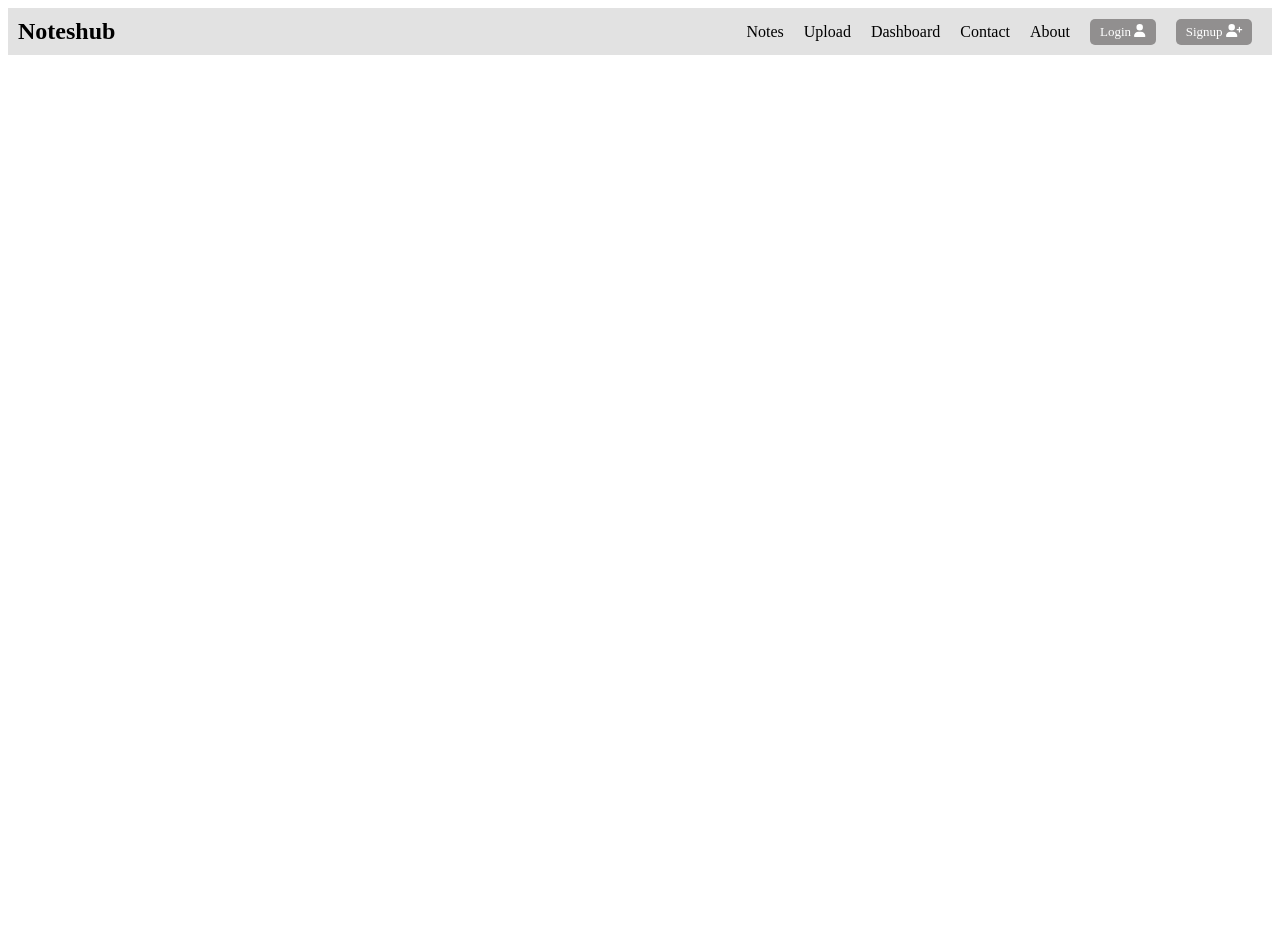
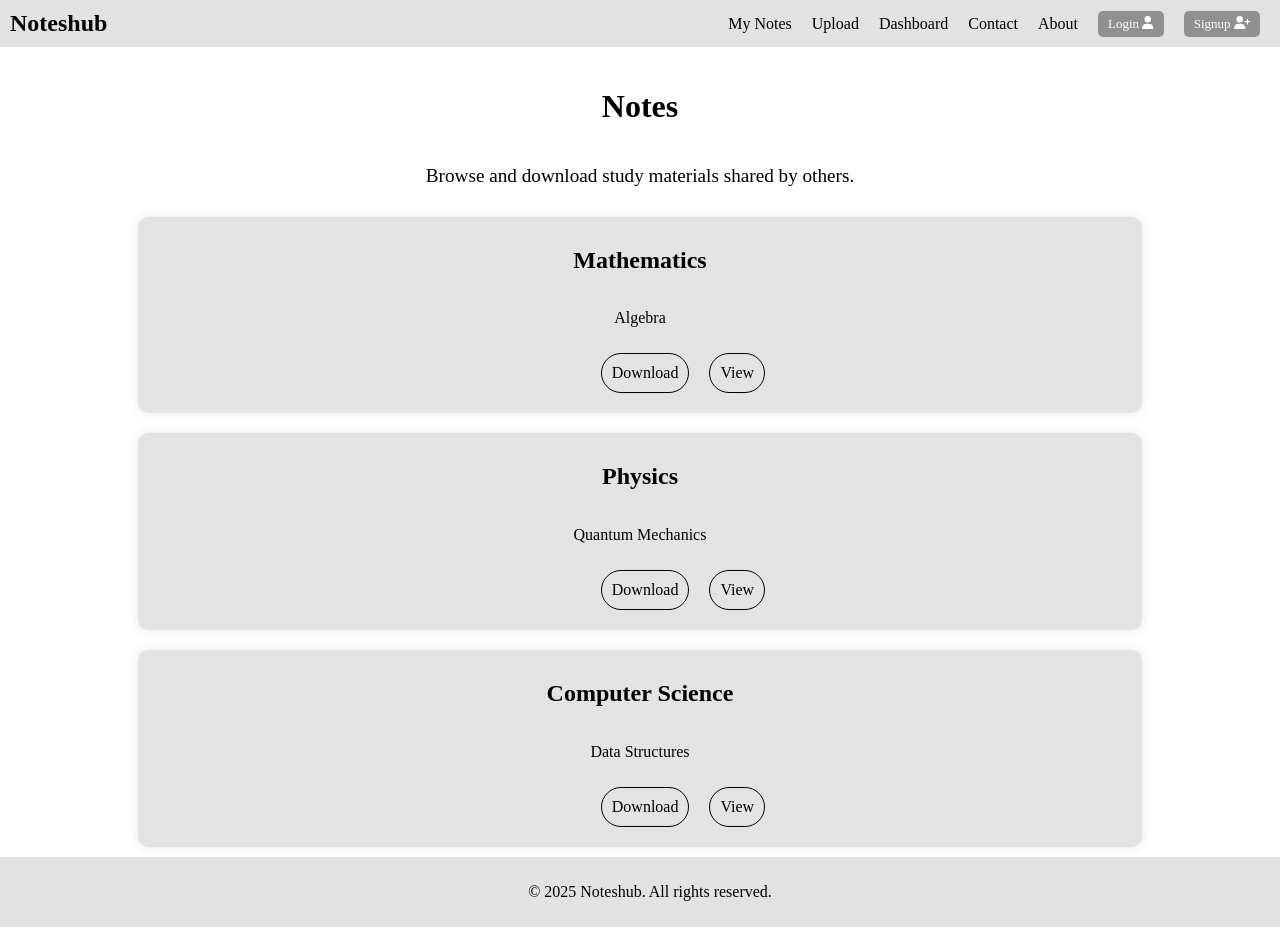
Before and after one commit to parth-kachhela/campus-Cloud, a React (Vite) app in the folder Frontend/: page /notes in a window 1280 px wide. Before the commit the page ends 800 px from the top, so only its background shows below. Built offline with nearby package versions, Linux system fonts and the light colour scheme.

Commit message:
notes add

```diff
--- a/Frontend/src/App.jsx
+++ b/Frontend/src/App.jsx
@@ -1,9 +1,9 @@
 import React from "react";
 import { BrowserRouter as Router, Routes, Route } from "react-router-dom";
 import Navbar from "./Components/Navbar/Navbar.jsx";
-// import Footer from "./components/Footer";
+import Footer from "./Components/Footer/Footer.jsx";
 import Home from "./Pages/home";
-// import Notes from "./pages/Notes";
+import Notes from "./Pages/Notes.jsx";
 // import Upload from "./pages/Upload";
 // import Dashboard from "./pages/Dashboard";
 // import Contact from "./pages/Contact";
@@ -13,15 +13,17 @@ function App() {
   return (
     <Router>
       <Navbar />
+      <main>
         <Routes>
           <Route path="/" element={<Home />} />
-        {/* <Route path="/notes" element={<Notes />} />
-        <Route path="/upload" element={<Upload />} />
+          <Route path="/notes" element={<Notes />} />
+          {/* <Route path="/upload" element={<Upload />} />
           <Route path="/dashboard" element={<Dashboard />} />
           <Route path="/contact" element={<Contact />} />
           <Route path="/about" element={<About />} /> */}
         </Routes>
-      {/* <Footer /> */}
+      </main>
+      <Footer />
     </Router>
   );
 }
--- a/Frontend/src/Components/Footer/Footer.css
+++ b/Frontend/src/Components/Footer/Footer.css
@@ -0,0 +1,20 @@
+.footer {
+  background-color: #e2e2e2;
+  color: black;
+  padding: 10px;
+  text-align: center;
+  width: 100%;
+  position: relative;
+  bottom: 0;
+}
+
+body {
+  display: flex;
+  flex-direction: column;
+  min-height: 100vh;
+  margin: 0;
+}
+
+main {
+  flex: 1;
+}
--- a/Frontend/src/Components/Footer/Footer.jsx
+++ b/Frontend/src/Components/Footer/Footer.jsx
@@ -0,0 +1,12 @@
+import React from "react";
+import "./Footer.css";
+
+const Footer = () => {
+  return (
+    <footer className="footer">
+      <p>&copy; 2025 Noteshub. All rights reserved.</p>
+    </footer>
+  );
+};
+
+export default Footer;
--- a/Frontend/src/Components/Navbar/Navbar.css
+++ b/Frontend/src/Components/Navbar/Navbar.css
@@ -5,6 +5,8 @@
   display: flex;
   justify-content: space-between;
   align-items: center;
+  position: sticky;
+  top: 0;
 }
 
 .logo {
--- a/Frontend/src/Components/Navbar/Navbar.jsx
+++ b/Frontend/src/Components/Navbar/Navbar.jsx
@@ -12,7 +12,7 @@ const Navbar = () => {
       </Link>
       <div className="nav-links">
         <Link to="/notes" className="links">
-          Notes
+          My Notes
         </Link>
         <Link to="/upload" className="links">
           Upload
--- /dev/null
+++ b/Frontend/src/Pages/Notes.css
@@ -0,0 +1,46 @@
+.note-container {
+  display: flex;
+  flex-direction: column;
+  align-items: center;
+  margin-top: 20px;
+}
+.note-container h1 {
+  font-size: 2rem;
+  margin-bottom: 20px;
+}
+.note-desc {
+  font-size: 1.2rem;
+  margin-bottom: 20px;
+}
+.note-card {
+  display: flex;
+  flex-direction: column;
+  align-items: center;
+  background-color: #e4e3e3;
+  border-radius: 10px;
+  padding: 10px;
+  margin: 10px;
+  box-shadow: 0 0 10px rgba(0, 0, 0, 0.1);
+  transition: all 0.3s;
+}
+.notes {
+  display: flex;
+  flex-direction: column;
+  justify-content: center;
+  width: 80%;
+}
+
+.note-card-btns {
+  display: flex;
+  justify-content: space-between;
+  width: 10%;
+}
+
+.note-card-btns a {
+  text-decoration: none;
+  color: black;
+  border: 1px solid black;
+  border-radius: 20px;
+  margin: 10px;
+  padding: 10px;
+}
--- /dev/null
+++ b/Frontend/src/Pages/Notes.jsx
@@ -0,0 +1,48 @@
+import React from "react";
+import "./Notes.css";
+
+const sampleNotes = [
+  { subject: "Mathematics", topic: "Algebra", file: "example.pdf" },
+  { subject: "Physics", topic: "Quantum Mechanics", file: "physics.pdf" },
+  { subject: "Computer Science", topic: "Data Structures", file: "cs.pdf" },
+];
+
+const NoteCard = ({ subject, topic, file }) => {
+  return (
+    <div className="note-card">
+      <h2>{subject}</h2>
+      <p>{topic}</p>
+      <div className="note-card-btns">
+        <a href={file} download>
+          Download
+        </a>
+        <a href={file} download>
+          View
+        </a>
+      </div>
+    </div>
+  );
+};
+
+const Notes = () => {
+  return (
+    <div className="note-container">
+      <h1 className="note-head">Notes</h1>
+      <p className="note-desc">
+        Browse and download study materials shared by others.
+      </p>
+      <div className="notes">
+        {sampleNotes.map((note, index) => (
+          <NoteCard
+            key={index}
+            subject={note.subject}
+            topic={note.topic}
+            file={note.file}
+          />
+        ))}
+      </div>
+    </div>
+  );
+};
+
+export default Notes;
```
Also changed, not shown: 1 other file (tests, documents, lock files or other folders). Lines whose indentation alone changed are shown as unchanged.
